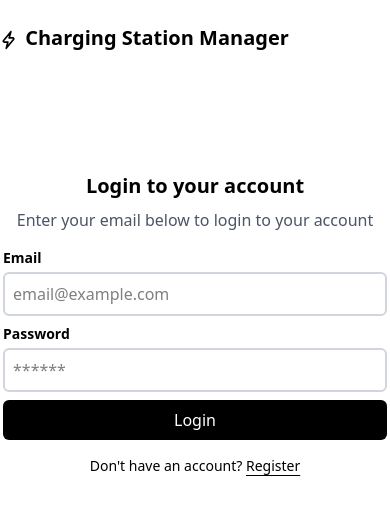
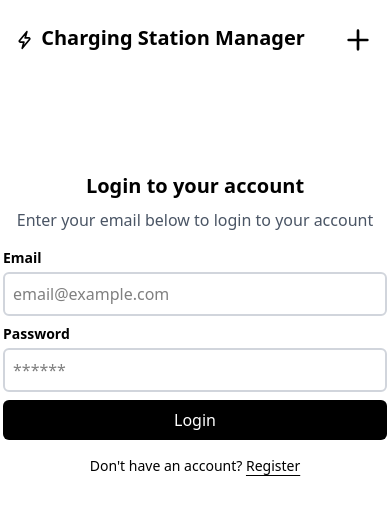
Before and after one commit to NamanChandok/et_app, a Vue app in the folder frontend/: page / in a window 390 px wide. Shown: the top 514 px of the page. Built offline with nearby package versions, Linux system fonts and the light colour scheme; no server answers.

Commit message:
Add mobile responsive navigation menu

```diff
--- a/frontend/src/App.vue
+++ b/frontend/src/App.vue
@@ -1,5 +1,5 @@
 <template>
-    <div id="app" class="max-w-5xl mx-auto">
+    <div id="app" class="max-w-5xl px-4 mx-auto">
         <header class="py-6 flex justify-between items-center">
             <h1 class="text-xl font-semibold">
                 <svg
@@ -21,7 +21,35 @@
                 </svg>
                 Charging Station Manager
             </h1>
-            <nav v-if="authState.isLoggedIn" class="space-x-6">
+            <button
+                class="fixed md:hidden top-6 right-4 z-50 cursor-pointer"
+                @click="navOpen = !navOpen"
+            >
+                <svg
+                    class="w-8 h-8 transition-transform"
+                    :class="{ 'transform rotate-45': navOpen }"
+                    aria-hidden="true"
+                    xmlns="http://www.w3.org/2000/svg"
+                    width="24"
+                    height="24"
+                    fill="none"
+                    viewBox="0 0 24 24"
+                >
+                    <path
+                        stroke="currentColor"
+                        stroke-linecap="round"
+                        stroke-linejoin="round"
+                        stroke-width="2"
+                        d="M5 12h14m-7 7V5"
+                    />
+                </svg>
+            </button>
+            <nav
+                v-if="authState.isLoggedIn"
+                class="fixed md:relative flex md:items-center flex-col md:flex-row gap-6 inset-y-0 md:right-0 w-3/5 md:w-max md:p-0 pl-12 px-4 py-6 z-40 bg-white shadow-xl md:shadow-none text-xl md:text-base transition-all duration-300"
+                :class="{ 'right-0': navOpen, '-right-full': !navOpen }"
+            >
+                <div class="h-8 w-8 md:hidden"></div>
                 <router-link
                     to="/chargers"
                     class="hover:underline underline-offset-4"
@@ -38,7 +66,7 @@
                     >Profile</router-link
                 >
                 <button
-                    class="bg-red-600 text-white px-4 py-1.5 cursor-pointer transition-colors hover:bg-red-700"
+                    class="bg-red-600 text-white px-4 py-1.5 w-max cursor-pointer transition-colors hover:bg-red-700"
                     @click="logout"
                 >
                     Logout
@@ -55,8 +83,11 @@
 <script setup>
 import { useRouter } from "vue-router";
 import { authState, logout as doLogout } from "./stores/auth";
+import { ref } from "vue";
 
 const router = useRouter();
+
+const navOpen = ref(false);
 
 function logout() {
     doLogout();
--- a/frontend/src/views/MapView.vue
+++ b/frontend/src/views/MapView.vue
@@ -31,7 +31,8 @@ onMounted(async () => {
       <h1><b>${station.name}</b></h1><br>
       <b>Status:</b> ${station.status}<br>
       <b>Output:</b> ${station.powerOutput} kW<br>
-      <b>Connector:</b> ${station.connectorType}
+      <b>Connector:</b> ${station.connectorType}<br>
+      <b>Creator:</b> @${station.createdBy.username}<br>
     `);
         if (station.status === "active") {
             marker.setIcon(
```
